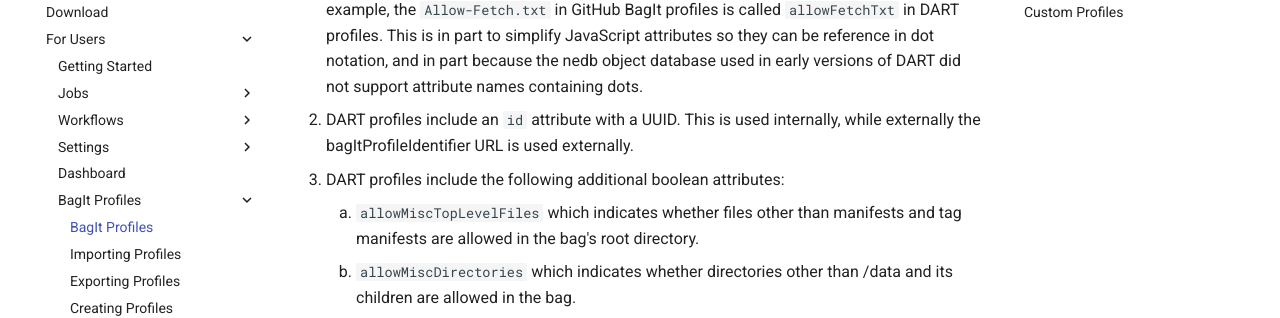
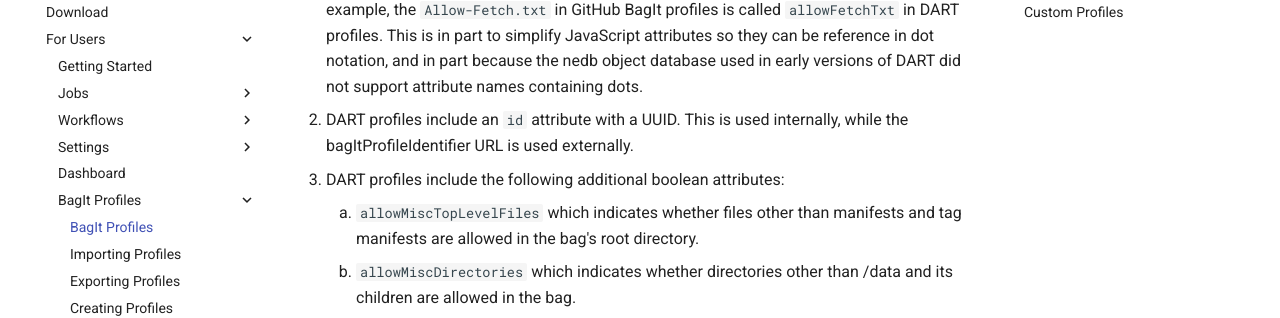
Before and after one commit to APTrust/dart-docs, an MkDocs documentation site: the page built from docs/users/bagit/index.md, in a window 1280 px wide and 900 px high, scrolled down 910 px. Shown: the part 150-468 px from the top of the window. Built offline with MkDocs 1.6.1 and Material for MkDocs 9.7.7, drawn with Linux system fonts in a browser that asks for light colours; comment, search, counter and statistics services are not loaded.

Commit message:
Remove redundancy.
Remove one instance of the word "externally", which is used twice in this clause.

```diff
--- a/docs/users/bagit/index.md
+++ b/docs/users/bagit/index.md
@@ -12,7 +12,7 @@ While the general specification for BagIt Profiles can be found on [GitHub](http
 
 1. DART profiles use camel case identifiers with no hyphens or periods in attribute names. For example, the `Allow-Fetch.txt` in GitHub BagIt profiles is called `allowFetchTxt` in DART profiles. This is in part to simplify JavaScript attributes so they can be reference in dot notation, and in part because the nedb object database used in early versions of DART did not support attribute names containing dots.
 
-1. DART profiles include an `id` attribute with a UUID. This is used internally, while externally the bagItProfileIdentifier URL is used externally.
+1. DART profiles include an `id` attribute with a UUID. This is used internally, while the bagItProfileIdentifier URL is used externally.
 
 1. DART profiles include the following additional boolean attributes:
        1. `allowMiscTopLevelFiles` which indicates whether files other than
```
